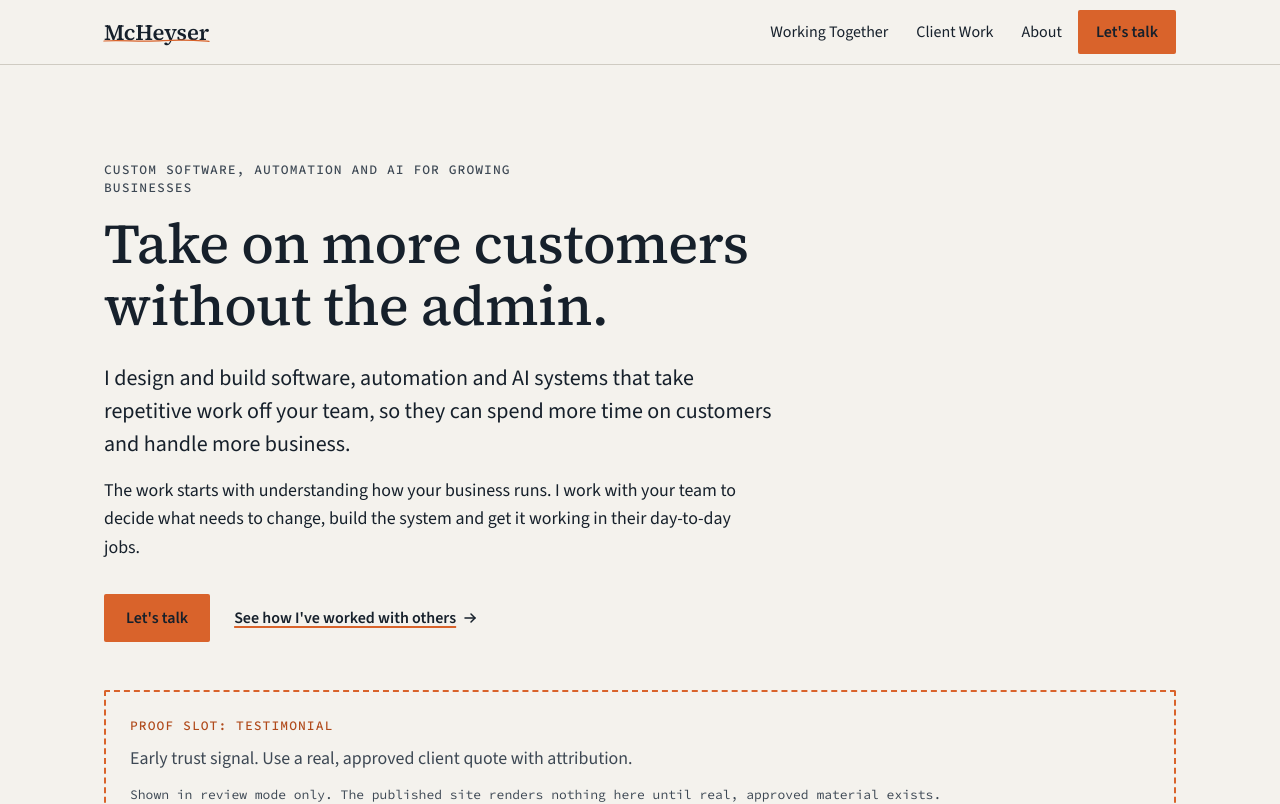
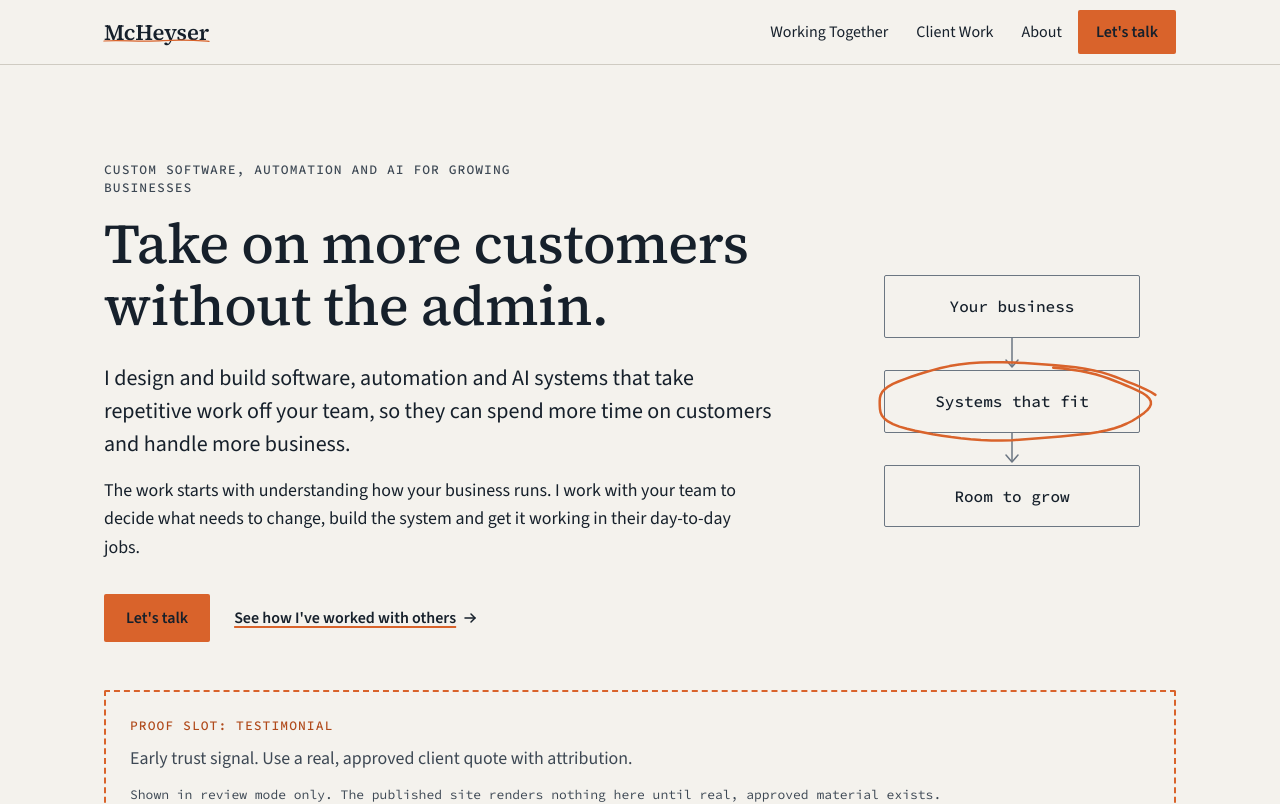
Before and after one commit to patrickmch/website, a React (Vite) app: page / in a window 1280 px wide. Shown: the top 804 px of the page. Built offline with nearby package versions, Linux system fonts and the light colour scheme.

Commit message:
Preview a conceptual growth diagram beside the hero

```diff
--- /dev/null
+++ b/components/diagrams/GrowthConcept.tsx
@@ -0,0 +1,22 @@
+import { Figure, Flow, Node, Connector } from '../Figure';
+
+/** The compact business-to-growth idea from the LinkedIn banner. */
+export function GrowthConcept() {
+  return (
+    <Figure
+      n={1}
+      showCaption={false}
+      className="hero-concept"
+      caption="Your business, systems that fit, room to grow."
+      description="Three connected boxes run from Your business to Systems that fit to Room to grow. Systems that fit is circled in orange. No visible caption or additional note."
+    >
+      <Flow>
+        <Node label="Your business" />
+        <Connector />
+        <Node label="Systems that fit" marked />
+        <Connector />
+        <Node label="Room to grow" />
+      </Flow>
+    </Figure>
+  );
+}
--- a/pages/HomePage.tsx
+++ b/pages/HomePage.tsx
@@ -6,6 +6,7 @@ import { ProofSlot } from '../components/ProofSlot';
 import { InkBlock } from '../components/InkBlock';
 import { QuoteFlow } from '../components/diagrams/QuoteFlow';
 import { SprintSteps } from '../components/diagrams/SprintSteps';
+import { GrowthConcept } from '../components/diagrams/GrowthConcept';
 import { ClientWorkFeature } from '../components/ClientWorkFeature';
 
 export default function HomePage() {
@@ -18,6 +19,7 @@ export default function HomePage() {
   return (
     <>
       <Section first className="hero">
+        <div className="hero__layout">
           <div className="hero__text">
             <Eyebrow>Custom software, automation and AI for growing businesses</Eyebrow>
             <h1>Take on more customers without the admin.</h1>
@@ -27,6 +29,8 @@ export default function HomePage() {
               <ButtonLink to="/contact">Let's talk</ButtonLink>
               <SecondaryLink to="/work">See how I've worked with others</SecondaryLink>
             </div>
+          </div>
+          <GrowthConcept />
         </div>
         <ProofSlot kind="quote" className="proof-slot--after-hero"
           note="Early trust signal. Use a real, approved client quote with attribution." />
--- a/scripts/check-production.mjs
+++ b/scripts/check-production.mjs
@@ -199,7 +199,7 @@ try {
     name: figure.getAttribute('aria-label')?.trim(),
     description: document.getElementById(figure.getAttribute('aria-describedby'))?.textContent?.trim(),
   })));
-  expect(homeFigures.length === 2 && homeFigures.every(figure => !figure.hasCaption), 'Home should have two diagrams without visible captions or figure numbers');
+  expect(homeFigures.length === 3 && homeFigures.every(figure => !figure.hasCaption), 'Home should have three diagrams without visible captions or figure numbers');
   expect(homeFigures.every(figure => figure.name && figure.description), 'Home diagrams should retain accessible names and descriptions');
   expect((await page.locator('.work-feature a').evaluateAll(links => links.map(link => link.getAttribute('href')))).join(' ') === '/work/manufacturing-systems /work/shared-context', 'Home should feature manufacturing then healthcare');
   expect(await page.locator('main a[href="/work/mtro-pro"]').count() === 0, 'MTRO should be accessible through Client Work, not the Home feature');
--- a/styles/pages.css
+++ b/styles/pages.css
@@ -5,6 +5,40 @@
 }
 
 /* ---------- Hero ---------- */
+.hero__layout {
+  display: grid;
+  gap: 48px;
+  align-items: center;
+}
+
+.hero-concept {
+  width: 100%;
+  max-width: 16rem;
+  margin-inline: auto;
+}
+
+.hero-concept .flow {
+  flex-direction: column;
+  align-items: stretch;
+}
+
+.hero-concept .node__box {
+  padding: 20px 24px;
+  text-align: center;
+}
+
+.hero-concept .node__label {
+  font-size: var(--text-ui);
+}
+
+.hero-concept .connector {
+  width: 16px;
+  height: 32px;
+}
+
+.hero-concept .connector__h { display: none; }
+.hero-concept .connector__v { display: block; }
+
 .hero__text {
   max-width: var(--prose);
 }
@@ -39,6 +73,11 @@
 }
 
 @media (min-width: 1024px) {
+  .hero__layout {
+    grid-template-columns: minmax(0, var(--prose)) minmax(200px, 1fr);
+    column-gap: 64px;
+  }
+
   .hero__figure {
     margin-top: 72px;
   }
```
Also changed, not shown: 3 other files (tests, documents, lock files or other folders). Lines whose indentation alone changed are shown as unchanged.
